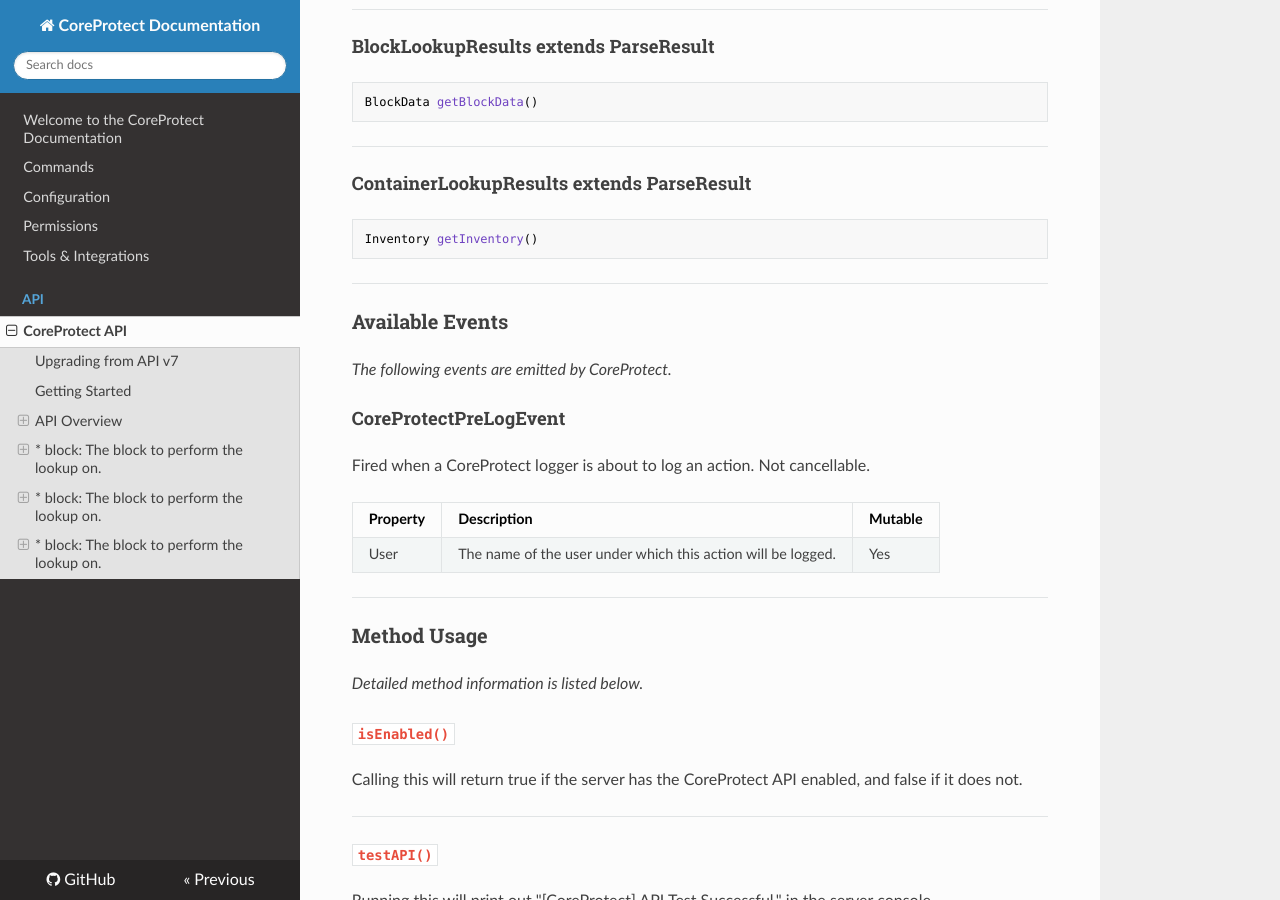
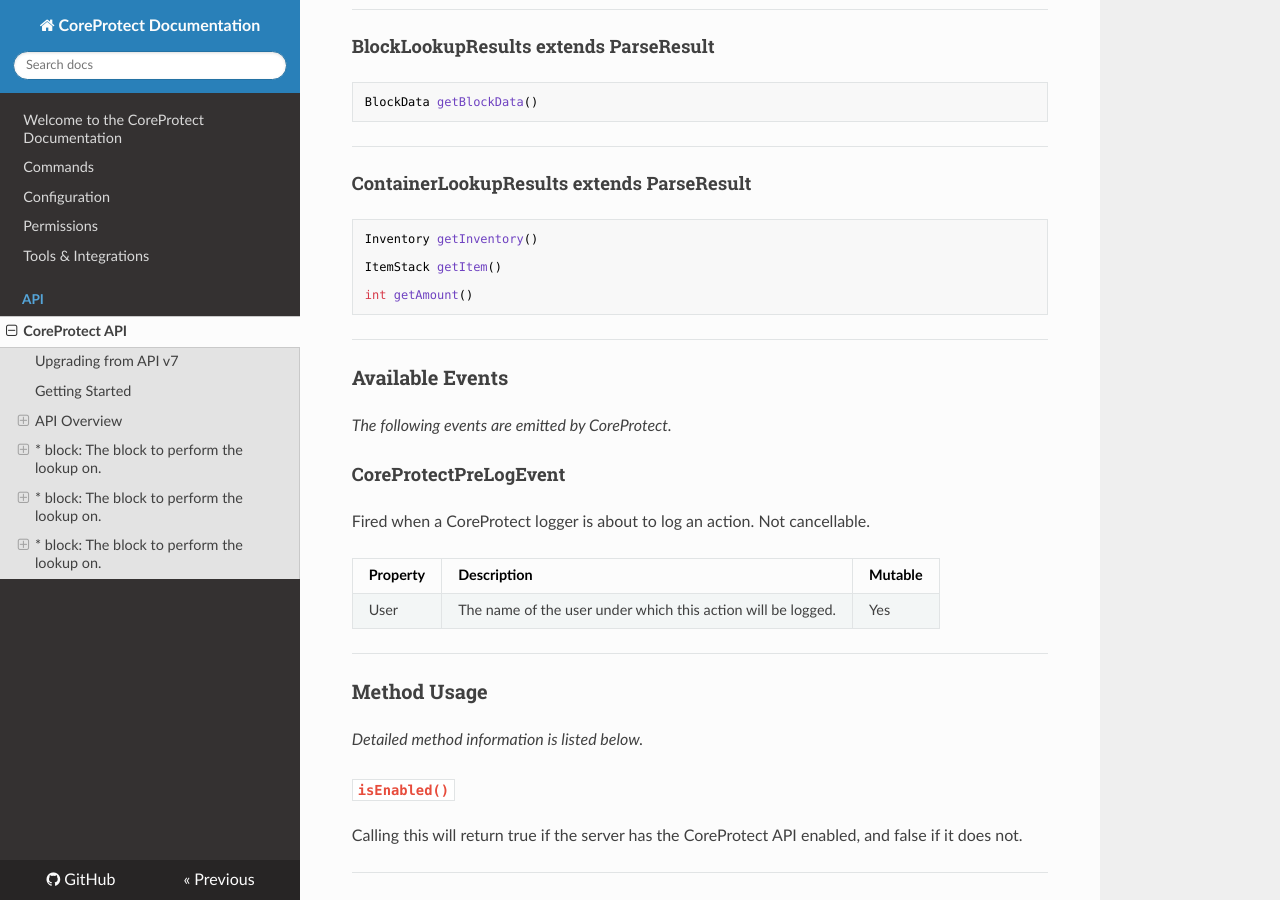
Before and after one commit to PlayPro/CoreProtect, an MkDocs documentation site: the page built from docs/api/index.md, in a window 1280 px wide and 900 px high, scrolled down 3915 px. Built offline with MkDocs 1.6.1, drawn with Linux system fonts in a browser that asks for light colours; nearby versions of some CDN libraries; part of the change alters nothing that is shown.

Commit message:
Fixes and changes in docs

````diff
--- a/docs/api/index.md
+++ b/docs/api/index.md
@@ -78,8 +78,8 @@ BlockData ParseResult.getBlockData() -> BlockData BlockLookupResults.getBlockDat
 
 - The following classes have been added:
 
-[BlockLookupResults.class]() </br>
-[ContainerLookupResults.class]()
+[BlockLookupResults.class](#blocklookupresults-extends-parseresult) </br>
+[ContainerLookupResults.class](#containerlookupresults-extends-parseresult)
 
 ---
 
@@ -234,6 +234,10 @@ ___
 
 ```java
 Inventory getInventory()
+
+ItemStack getItem()
+
+int getAmount()
 ```
 
 ---
@@ -380,13 +384,13 @@ This will perform a full lookup on a single block with inventory (container).
 
 #### `BlockLookupResults parseBlockLookupResults(String[] result)`
 
-This will parse results from a lookup. You'll then be able to view the [following](https://docs.coreprotect.net/api/#blocklookupresults-extends-parseresult)
+This will parse results from a lookup. You'll then be able to view the [following](#blocklookupresults-extends-parseresult)
 
 ---
 
 #### `ContainerLookupResults parseContainerLookupResult(String[] result)`
 
-This will parse results from a lookup. You'll then be able to view the [following](https://docs.coreprotect.net/api/#containerlookupresults-extends-parseresult)
+This will parse results from a lookup. You'll then be able to view the [following](#containerlookupresults-extends-parseresult)
 
 ---
 
````
